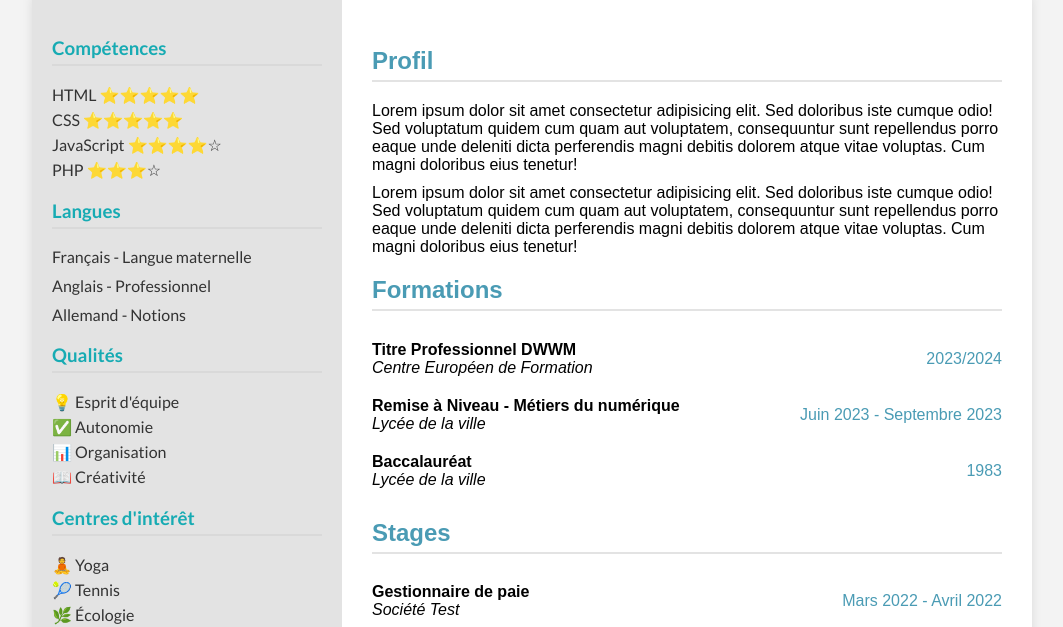
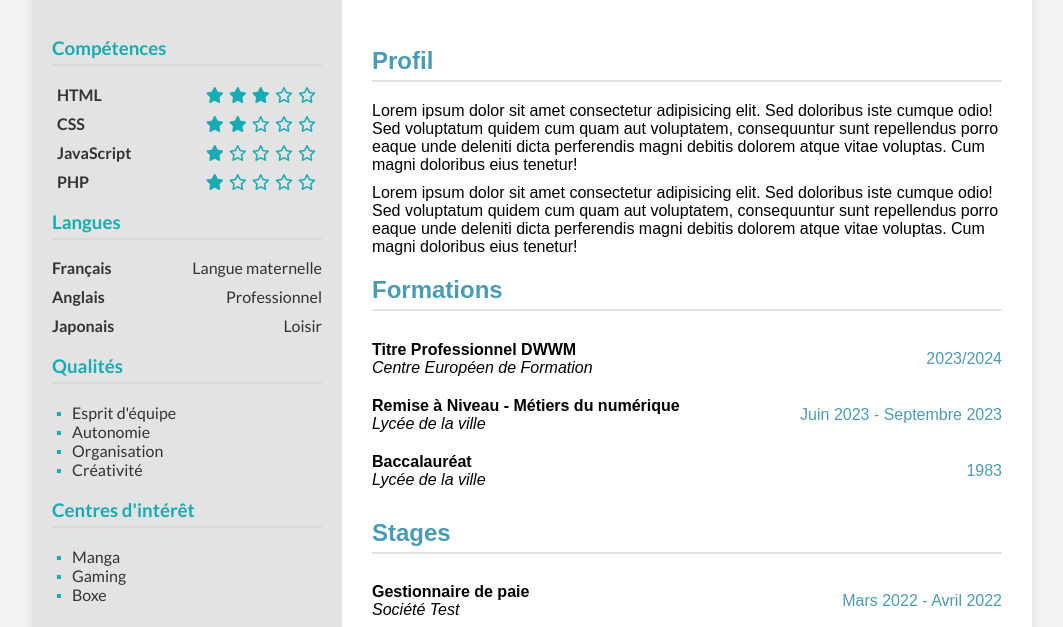
Before and after one commit to onibi95/cv-bilan, a plain HTML site: page index.html in a window 1280 px wide. Shown: the part 203-830 px from the top of the page, without its empty margins (108-1171 px from the left). Drawn offline with Linux system fonts and the light colour scheme.

Commit message:
mise en page de la sidebar

```diff
--- a/asset/style.css
+++ b/asset/style.css
@@ -10,7 +10,7 @@ body {
     font-family: 'Raleway', sans-serif;
     background-color: #f3f3f3;
     margin: auto;
-    padding: auto;
+    padding: 0;
     width: 1160px;
     max-width: 1160px;
 }
@@ -97,6 +97,20 @@ img:hover {
     text-align: center;
 }
 
+.qualities ul,
+.interests ul {
+    list-style-type: none;
+    padding-left: 20px;
+}
+
+.qualities ul li::before,
+.interests ul li::before {
+    content: "\25AA";
+    float: left;
+    color: #17abb3;
+    margin-left: -1em;
+}
+
 .skills,
 .languages,
 .qualities,
@@ -117,17 +131,61 @@ img:hover {
     font-family: 'Lato', sans-serif;
 }
 
-.skills ul,
-.qualities ul,
-.interests ul {
-    list-style-type: none;
-    padding: 0;
+/* mise en page des étoiles */
+.skills {
+    margin-bottom: 20px;
 }
 
-.skills li,
-.qualities li,
-.interests li {
-    margin: 5px 0;
+.skill-item {
+    display: flex;
+    justify-content: space-between;
+    align-items: center;
+    margin-bottom: 10px;
+}
+
+.skill-name,
+.skill-rating {
+    flex: 1;
+    padding: 0 5px;
+}
+
+.skill-name {
+    text-align: left;
+}
+
+.skill-rating {
+    text-align: right;
+}
+
+.skill-rating i {
+    color: #17abb3;
+    margin: 0 1px;
+}
+
+.skill-name {
+    font-weight: bold;
+}
+
+.langue-item {
+    display: flex;
+    justify-content: space-between;
+    margin-bottom: 10px;
+    align-items: center;
+}
+
+/* mise à droite des niveau de langue */
+.langue,
+.niveau {
+    flex: 1;
+}
+
+.langue {
+    text-align: left;
+    font-weight: bold;
+}
+
+.niveau {
+    text-align: right;
 }
 
 .content {
@@ -160,6 +218,7 @@ p {
     color: #4a9bb4;
 }
 
+/* dynamise lors du survol */
 .section-item:hover {
     background-color: #e3e3e3;
     border-left: 5px solid #4a9bb4;
--- a/index.html
+++ b/index.html
@@ -6,6 +6,7 @@
     <meta name="viewport" content="width=device-width, initial-scale=1.0">
     <title>CV - Développeur Web</title>
     <link rel="stylesheet" href="/asset/style.css">
+    <link rel="stylesheet" href="https://cdnjs.cloudflare.com/ajax/libs/font-awesome/6.0.0/css/all.min.css">
 </head>
 
 <body>
@@ -28,34 +29,76 @@
         <aside class="sidebar">
             <div class="skills">
                 <h3>Compétences</h3>
-                <ul>
-                    <li>HTML ⭐⭐⭐⭐⭐</li>
-                    <li>CSS ⭐⭐⭐⭐⭐</li>
-                    <li>JavaScript ⭐⭐⭐⭐☆</li>
-                    <li>PHP ⭐⭐⭐☆</li>
-                </ul>
+                <div class="skill-item">
+                    <div class="skill-name">HTML</div>
+                    <div class="skill-rating">
+                        <i class="fas fa-star"></i>
+                        <i class="fas fa-star"></i>
+                        <i class="fas fa-star"></i>
+                        <i class="far fa-star"></i>
+                        <i class="far fa-star"></i>
+                    </div>
+                </div>
+                <div class="skill-item">
+                    <div class="skill-name">CSS</div>
+                    <div class="skill-rating">
+                        <i class="fas fa-star"></i>
+                        <i class="fas fa-star"></i>
+                        <i class="far fa-star"></i>
+                        <i class="far fa-star"></i>
+                        <i class="far fa-star"></i>
+                    </div>
+                </div>
+                <div class="skill-item">
+                    <div class="skill-name">JavaScript</div>
+                    <div class="skill-rating">
+                        <i class="fas fa-star"></i>
+                        <i class="far fa-star"></i>
+                        <i class="far fa-star"></i>
+                        <i class="far fa-star"></i>
+                        <i class="far fa-star"></i>
+                    </div>
+                </div>
+                <div class="skill-item">
+                    <div class="skill-name">PHP</div>
+                    <div class="skill-rating">
+                        <i class="fas fa-star"></i>
+                        <i class="far fa-star"></i>
+                        <i class="far fa-star"></i>
+                        <i class="far fa-star"></i>
+                        <i class="far fa-star"></i>
+                    </div>
                 </div>
                 <div class="languages">
                     <h3>Langues</h3>
-                <p>Français - Langue maternelle</p>
-                <p>Anglais - Professionnel</p>
-                <p>Allemand - Notions</p>
+                    <div class="langue-item">
+                        <div class="langue">Français</div>
+                        <div class="niveau">Langue maternelle</div>
+                    </div>
+                    <div class="langue-item">
+                        <div class="langue">Anglais</div>
+                        <div class="niveau">Professionnel</div>
+                    </div>
+                    <div class="langue-item">
+                        <div class="langue">Japonais</div>
+                        <div class="niveau">Loisir</div>
+                    </div>
                 </div>
                 <div class="qualities">
                     <h3>Qualités</h3>
                     <ul>
-                    <li>💡 Esprit d'équipe</li>
-                    <li>✅ Autonomie</li>
-                    <li>📊 Organisation</li>
-                    <li>📖 Créativité</li>
+                        <li>Esprit d'équipe</li>
+                        <li>Autonomie</li>
+                        <li>Organisation</li>
+                        <li>Créativité</li>
                     </ul>
                 </div>
                 <div class="interests">
                     <h3>Centres d'intérêt</h3>
                     <ul>
-                    <li>🧘 Yoga</li>
-                    <li>🎾 Tennis</li>
-                    <li>🌿 Écologie</li>
+                        <li>Manga</li>
+                        <li>Gaming</li>
+                        <li>Boxe</li>
                     </ul>
                 </div>
         </aside>
```
Lines whose indentation alone changed are shown as unchanged.
